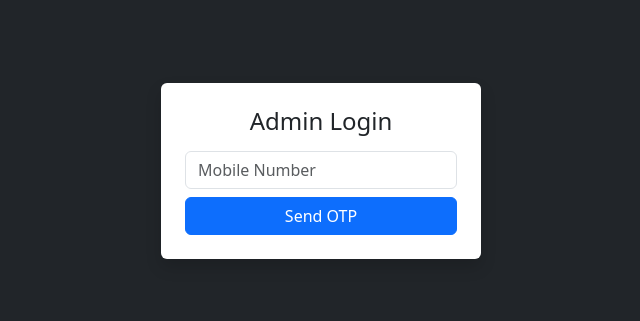
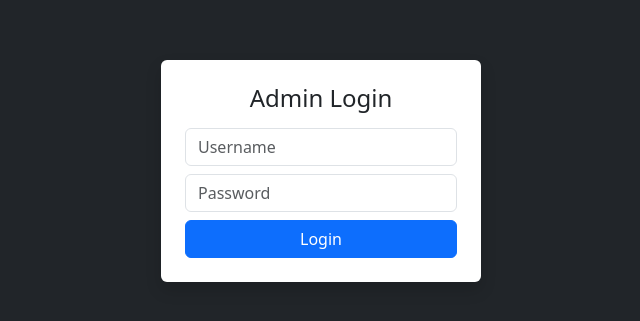
Before and after one commit to Durga-shalini/transport-admin, a React (Create React App) app: page /login in a window 1280 px wide. Shown: the part 229-550 px from the top of the page, without its empty margins (319-959 px from the left). Built offline with nearby package versions, Linux system fonts and the light colour scheme.

Commit message:
second commit

```diff
--- a/src/api/axios.js
+++ b/src/api/axios.js
@@ -18,9 +18,9 @@ api.interceptors.response.use(
         if (error.response && error.response.status === 401) {
             console.log("Unauthorized! Token expired or invalid.");
 
-            localStorage.removeItem("token");
+            // localStorage.removeItem("token");
 
-            window.location.href = "/login";
+            // window.location.href = "/login";
         }
 
         return Promise.reject(error);
--- a/src/pages/Login.js
+++ b/src/pages/Login.js
@@ -1,75 +1,25 @@
 import { useState } from "react";
-import api from "../api/axios";
+import axios from "axios";
 import { toast } from "react-toastify";
 import { useNavigate } from "react-router-dom";
 
 export default function Login() {
-
-    const [mobile, setMobile] = useState("");
-    const [otp, setOtp] = useState("");
-    const [step, setStep] = useState(1);
+    const [username, setUsername] = useState("");
+    const [password, setPassword] = useState("");
     const [loading, setLoading] = useState(false);
-
     const navigate = useNavigate();
 
-    // Mobile validation
-    const validateMobile = () => {
-        if (!mobile) return "Mobile number is required";
-        if (!/^[6-9]\d{9}$/.test(mobile))
-            return "Enter valid 10-digit mobile number";
-        return null;
-    };
-
-    //  OTP validation
-    const validateOtp = () => {
-        if (!otp) return "OTP is required";
-        if (!/^\d{4,6}$/.test(otp))
-            return "Enter valid OTP";
-        return null;
-    };
-
-    //  Send OTP
-    const sendOtp = async () => {
-        const error = validateMobile();
-        if (error) return toast.error(error);
-
+    const login = async () => {
+        if (!username || !password) return toast.error("Enter all fields");
         try {
             setLoading(true);
-
-            await api.post("/auth/send-otp", { mobile, role: 'ADMIN' });
-
-            toast.success("OTP Sent Successfully 📩");
-            setStep(2);
-
+            const res = await axios.post("http://localhost:5000/api/admin/login", { username, password });
+            console.log("reserer", res)
+            localStorage.setItem("token", res.data.token);
+            toast.success("Login successful");
+            navigate("/");
         } catch (err) {
-            toast.error(err.response?.data || "Failed to send OTP");
-        } finally {
-            setLoading(false);
-        }
-    };
-
-    //  Verify OTP
-    const verifyOtp = async () => {
-        const error = validateOtp();
-        if (error) return toast.error(error);
-
-        try {
-            setLoading(true);
-
-            const res = await api.post("/auth/verify-otp", { mobile, otp });
-            console.log("resspn",res)
-
-            localStorage.setItem("token", res.data.token);
-
-            toast.success("Login Successful 🎉");
-            navigate('/')
-
-            setTimeout(() => {
-                window.location.reload();
-            }, 1000);
-
-        } catch (err) {
-            toast.error(err.response?.data || "Invalid OTP ❌");
+            toast.error(err.response?.data || "Login failed");
         } finally {
             setLoading(false);
         }
@@ -77,49 +27,25 @@ export default function Login() {
 
     return (
         <div className="d-flex justify-content-center align-items-center vh-100 bg-dark">
-
             <div className="bg-white p-4 rounded shadow" style={{ width: "320px" }}>
                 <h4 className="text-center mb-3">Admin Login</h4>
-
-                {step === 1 && (
-                    <>
-                        <input
-                            className="form-control mb-2"
-                            placeholder="Mobile Number"
-                            value={mobile}
-                            onChange={e => setMobile(e.target.value)}
-                        />
-
-                        <button
-                            className="btn btn-primary w-100"
-                            onClick={sendOtp}
-                            disabled={loading}
-                        >
-                            {loading ? "Sending..." : "Send OTP"}
-                        </button>
-                    </>
-                )}
-
-                {step === 2 && (
-                    <>
-                        <input
-                            className="form-control mb-2"
-                            placeholder="Enter OTP"
-                            value={otp}
-                            onChange={e => setOtp(e.target.value)}
-                        />
-
-                        <button
-                            className="btn btn-success w-100"
-                            onClick={verifyOtp}
-                            disabled={loading}
-                        >
-                            {loading ? "Verifying..." : "Verify OTP"}
-                        </button>
-                    </>
-                )}
+                <input
+                    className="form-control mb-2"
+                    placeholder="Username"
+                    value={username}
+                    onChange={e => setUsername(e.target.value)}
+                />
+                <input
+                    type="password"
+                    className="form-control mb-2"
+                    placeholder="Password"
+                    value={password}
+                    onChange={e => setPassword(e.target.value)}
+                />
+                <button className="btn btn-primary w-100" onClick={login} disabled={loading}>
+                    {loading ? "Logging in..." : "Login"}
+                </button>
             </div>
-
         </div>
     );
 }
```
